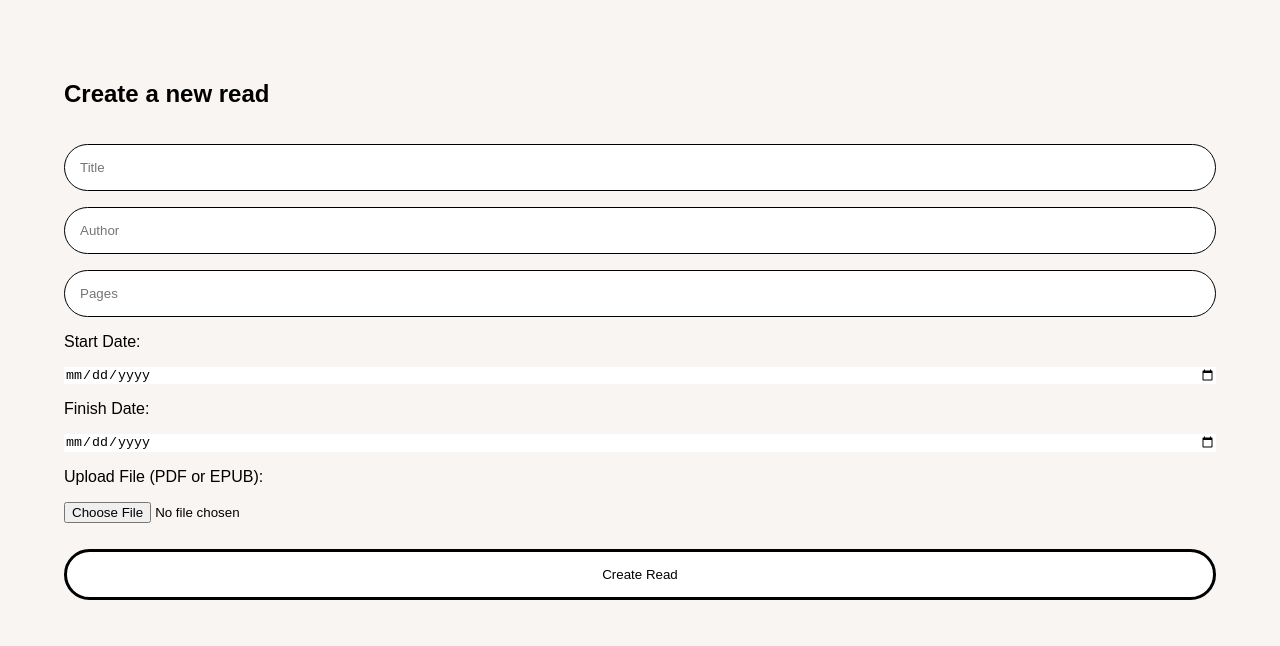
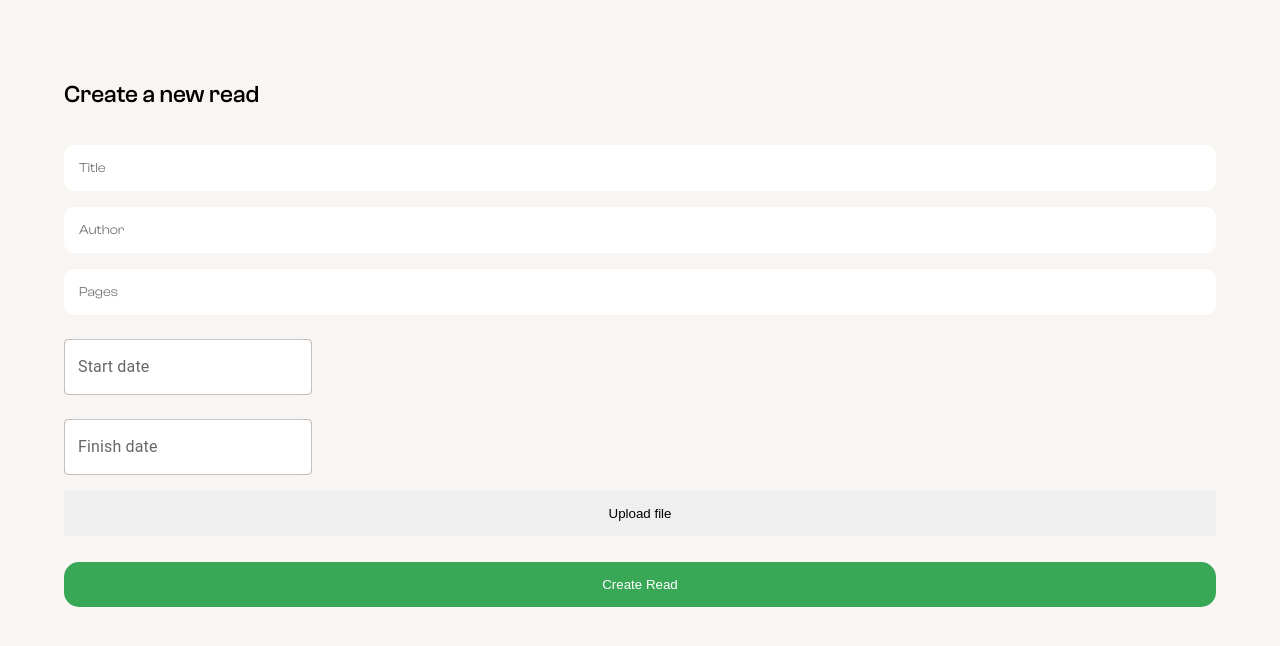
Before and after one commit to zion-off/intellect-connect, a React (Create React App) app: page /read/1 in a window 1280 px wide. Shown: the top 646 px of the page. Built offline with nearby package versions, Linux system fonts and the light colour scheme; no server answers; sample sign-in values are in the browser's storage.

Commit message:
some changes : )

```diff
--- a/package.json
+++ b/package.json
@@ -3,6 +3,10 @@
   "version": "0.1.0",
   "private": true,
   "dependencies": {
+    "@emotion/react": "^11.11.4",
+    "@emotion/styled": "^11.11.5",
+    "@mui/material": "^5.15.18",
+    "@mui/styles": "^5.15.18",
     "@testing-library/jest-dom": "^5.17.0",
     "@testing-library/react": "^13.4.0",
     "@testing-library/user-event": "^13.5.0",
--- a/src/pages/communities.js
+++ b/src/pages/communities.js
@@ -2,11 +2,11 @@ import React, { useState, useEffect } from "react";
 import { Link } from "react-router-dom";
 import "../styles/communities.css";
 import add from "../assets/add.png";
-import loading from "../assets/loading.gif";
 import refresh from "../assets/refresh.png";
 import { collection, getDocs } from "firebase/firestore";
 import { auth, db } from "../firebase";
 import "../styles/communitydetails.css";
+import Skeleton from "@mui/material/Skeleton";
 
 import Navbar from "./navbar";
 
@@ -40,6 +40,7 @@ function Communities() {
   }, []);
 
   const handleRefresh = () => {
+    setCommunityData([]);
     fetchCommunities();
   };
 
@@ -63,13 +64,19 @@ function Communities() {
           <ul className="list-no-bullets list-no-indentation">
             {communityData.map((community, index) => (
               <Link
-                key={community.id} // move key here to avoid warning
+                key={community.id}
                 style={{
                   textDecoration: "none",
                   color: "black",
                   fontWeight: "bold",
                 }}
-                to={`/community/${community.id}`}>
+                to={{
+                  pathname: `/community/${community.id}`,
+                  state: {
+                    communityName: community.name,
+                    communityDescription: community.description
+                  }
+                }}>
                 <motion.li
                   initial={index !== 0 ? { y: -50 } : {}}
                   animate={index !== 0 ? { y: 0 } : {}}
@@ -91,8 +98,29 @@ function Communities() {
             ))}
           </ul>
         ) : (
-          <div id="primary-loader">
-            <img id="loading" src={loading} alt="loading" />
+          <div
+            style={{ display: "flex", flexDirection: "column", gap: "10px" }}>
+            <Skeleton
+              variant="rectangular"
+              height={60}
+              sx={{
+                borderRadius: 2,
+              }}
+            />
+            <Skeleton
+              variant="rectangular"
+              height={60}
+              sx={{
+                borderRadius: 2,
+              }}
+            />
+            <Skeleton
+              variant="rectangular"
+              height={60}
+              sx={{
+                borderRadius: 2,
+              }}
+            />
           </div>
         )
       ) : (
--- a/src/pages/communitydetails.js
+++ b/src/pages/communitydetails.js
@@ -1,6 +1,5 @@
 import React, { useState, useEffect } from "react";
-import { Link } from "react-router-dom";
-import { useParams } from "react-router-dom";
+import { Link, useParams, useLocation } from "react-router-dom";
 import {
   doc,
   getDoc,
@@ -15,6 +14,8 @@ import add from "../assets/add.png";
 import refresh from "../assets/refresh.png";
 import loading from "../assets/loading.gif";
 import Navbar from "./navbar";
+import Skeleton from "@mui/material/Skeleton";
+import { motion } from "framer-motion";
 
 function CommunityDetails() {
   const { id } = useParams();
@@ -22,6 +23,11 @@ function CommunityDetails() {
   const [reads, setReads] = useState([]);
   const [showAddMemberDialog, setShowAddMemberDialog] = useState(false);
   const [newMemberEmail, setNewMemberEmail] = useState("");
+
+  const location = useLocation();
+  const { communityName, communityDescription } = location.state || {};
+  console.log("Community Name: ", communityName);
+  console.log("Community Description: ", communityDescription);
 
   const getRandomColor = () => {
     let hue = Math.floor(Math.random() * 360); // Random hue from 0 to 360
@@ -67,8 +73,7 @@ function CommunityDetails() {
   useEffect(() => {
     fetchReadsData();
     fetchCommunityData();
-  }, [id]); // Re-run effect when ID changes
-  // Re-run effect when ID changes
+  }, [id]);
 
   const handleAddMember = async () => {
     if (!newMemberEmail.includes("@")) {
@@ -93,6 +98,8 @@ function CommunityDetails() {
   };
 
   const handleRefresh = () => {
+    setCommunityData(null);
+    setReads([]);
     fetchCommunityData();
     fetchReadsData();
   };
@@ -112,13 +119,17 @@ function CommunityDetails() {
         />
       </div>
 
+      {/* <div>
+        <h2 id="communitydetails-communityname">{communityName}</h2>
+        <p id="communitydetails-communitydescription">{communityDescription}</p>
+      </div> */}
+
       {communityData ? (
         <div>
           <h2 id="communitydetails-communityname">{communityData.name}</h2>
           <p id="communitydetails-communitydescription">
             {communityData.description}
           </p>
-          {/* Add more relevant data as needed */}
         </div>
       ) : (
         <div id="primary-loader">
@@ -144,8 +155,29 @@ function CommunityDetails() {
             ))}
           </ul>
         ) : (
-          <div id="primary-loader">
-            <img id="loading" src={loading} alt="loading" />
+          <div
+            style={{ display: "flex", flexDirection: "column", gap: "10px" }}>
+            <Skeleton
+              variant="rectangular"
+              height={60}
+              sx={{
+                borderRadius: 2,
+              }}
+            />
+            <Skeleton
+              variant="rectangular"
+              height={60}
+              sx={{
+                borderRadius: 2,
+              }}
+            />
+            <Skeleton
+              variant="rectangular"
+              height={60}
+              sx={{
+                borderRadius: 2,
+              }}
+            />
           </div>
         )
       ) : (
@@ -155,6 +187,7 @@ function CommunityDetails() {
       <h3 style={{ fontFamily: "ClashDisplay-Variable", fontWeight: "500" }}>
         Members
       </h3>
+
       {communityData ? (
         communityData.members.length > 0 ? (
           <ul id="communitydetails-members-list">
@@ -189,13 +222,18 @@ function CommunityDetails() {
           <p>No members found.</p>
         )
       ) : (
-        <div id="primary-loader">
-          <img id="loading" src={loading} alt="loading" />
+        <div style={{ display: "flex", flexDirection: "row", gap: "10px" }}>
+          <Skeleton variant="circular" height={40} width={40} />
+          <Skeleton variant="circular" height={40} width={40} />
+          <Skeleton variant="circular" height={40} width={40} />
         </div>
       )}
 
       {showAddMemberDialog && (
-        <div
+        <motion.div
+          initial={{ opacity: 0 }}
+          animate={{ opacity: 1 }}
+          transition={{ duration: 0.3 }}
           style={{
             position: "fixed",
             top: 0,
@@ -211,14 +249,17 @@ function CommunityDetails() {
           <div
             style={{
               position: "relative",
+              width: "80%",
               backgroundColor: "white",
-              padding: "20px",
+              padding: "10px 20px 20px 20px",
               zIndex: 100,
               display: "flex",
               flexDirection: "column",
-              borderRadius: "15px",
+              borderRadius: "10px",
             }}>
-            <p>Add a new member</p>
+            <p style={{ fontFamily: "ClashDisplay-Variable" }}>
+              Add a new member
+            </p>
             <input
               type="email"
               value={newMemberEmail}
@@ -228,41 +269,44 @@ function CommunityDetails() {
                 margin: "0 0 15px 0",
                 border: "solid",
                 borderColor: "grey",
-                borderRadius: "15px",
+                borderRadius: "10px",
                 padding: "15px",
+                fontFamily: "ClashDisplay-Variable",
               }}
             />
             <div
               style={{
                 display: "flex",
-                justifyContent: "space-between",
+                justifyContent: "right",
                 gap: "5px",
               }}>
               <button
                 style={{
                   background: "black",
                   border: "none",
-                  borderRadius: "15px",
+                  borderRadius: "10px",
                   padding: "5px 10px",
                   color: "white",
+                  fontFamily: "ClashDisplay-Variable",
+                }}
+                onClick={() => setShowAddMemberDialog(false)}>
+                Cancel
+              </button>
+              <button
+                style={{
+                  background: "#38a856",
+                  border: "none",
+                  borderRadius: "10px",
+                  padding: "5px 10px",
+                  color: "white",
+                  fontFamily: "ClashDisplay-Variable",
                 }}
                 onClick={handleAddMember}>
                 Add Member
               </button>
-              <button
-                style={{
-                  background: "black",
-                  border: "none",
-                  borderRadius: "15px",
-                  padding: "5px 10px",
-                  color: "white",
-                }}
-                onClick={() => setShowAddMemberDialog(false)}>
-                Cancel
-              </button>
             </div>
           </div>
-        </div>
+        </motion.div>
       )}
 
       <button
--- a/src/pages/read.js
+++ b/src/pages/read.js
@@ -1,19 +1,36 @@
 import React, { useState } from "react";
 import { useNavigate } from "react-router-dom";
+import { useRef } from "react";
 import { useParams } from "react-router-dom";
 import { collection, addDoc } from "firebase/firestore";
 import { ref, uploadBytesResumable, getDownloadURL } from "firebase/storage";
 import { db, storage } from "../firebase";
+import { DemoContainer } from "@mui/x-date-pickers/internals/demo";
+import { AdapterDayjs } from "@mui/x-date-pickers/AdapterDayjs";
+import { LocalizationProvider } from "@mui/x-date-pickers/LocalizationProvider";
+import TextField from "@mui/material/TextField";
+import { DatePicker } from "@mui/x-date-pickers/DatePicker";
 import "../styles/read.css";
+import { makeStyles } from "@mui/styles";
+
+const useStyles = makeStyles({
+  customDatePicker: {
+    backgroundColor: "white",
+    borderRadius: "10px", // Adjust the border radius as needed
+    fontFamily: "ClashDisplay-Variable",
+  },
+});
 
 const Read = (props) => {
   const [title, setTitle] = useState("");
   const [author, setAuthor] = useState("");
   const [pages, setPages] = useState("");
-  const [startDate, setStartDate] = useState("");
-  const [finishDate, setFinishDate] = useState("");
+  const [startDate, setStartDate] = useState(undefined);
+  const [finishDate, setFinishDate] = useState(undefined);
   const [file, setFile] = useState(null);
   const [uploadProgress, setUploadProgress] = useState(0);
+  const classes = useStyles();
+  const fileInputRef = useRef(null);
 
   const navigate = useNavigate();
 
@@ -32,6 +49,8 @@ const Read = (props) => {
       const fileRef = ref(storage, file.name);
       // Upload file to Firebase Storage
       const uploadTask = uploadBytesResumable(fileRef, file);
+      const firebaseStartDate = startDate.toDate();
+      const firebaseFinishDate = finishDate.toDate();
 
       uploadTask.on(
         "state_changed",
@@ -51,8 +70,8 @@ const Read = (props) => {
               title,
               author,
               pages: parseInt(pages),
-              startDate,
-              finishDate,
+              firebaseStartDate,
+              firebaseFinishDate,
               fileUrl: downloadURL,
               communityId: id,
             });
@@ -64,6 +83,10 @@ const Read = (props) => {
     } catch (error) {
       console.error("Error adding read: ", error);
     }
+  };
+
+  const handleButtonClick = () => {
+    fileInputRef.current.click();
   };
 
   return (
@@ -94,30 +117,60 @@ const Read = (props) => {
           onChange={(e) => setPages(e.target.value)}
           required
         />
-        <label htmlFor="startDate">Start Date:</label>
-        <input
-          type="date"
+        <LocalizationProvider dateAdapter={AdapterDayjs}>
+          <DemoContainer components={["DatePicker"]}>
+            <DatePicker
+              label="Start date"
               id="create-startDate"
               value={startDate}
-          onChange={(e) => setStartDate(e.target.value)}
-          required
+              onChange={(date) => setStartDate(date)}
+              className={classes.customDatePicker}
+              renderInput={(params) => (
+                <TextField
+                  {...params}
+                  sx={{
+                    "& .MuiOutlinedInput-root": {
+                      "& fieldset": {
+                        borderColor: "none",
+                      },
+                      "&:hover fieldset": {
+                        borderColor: "none",
+                      },
+                      "&.Mui-focused fieldset": {
+                        borderColor: "none",
+                      },
+                    },
+                  }}
                 />
-        <label htmlFor="finishDate">Finish Date:</label>
-        <input
-          type="date"
+              )}
+            />
+          </DemoContainer>
+        </LocalizationProvider>
+        <LocalizationProvider dateAdapter={AdapterDayjs}>
+          <DemoContainer components={["DatePicker"]}>
+            <DatePicker
+              label="Finish date"
               id="create-finishDate"
               value={finishDate}
-          onChange={(e) => setFinishDate(e.target.value)}
-          required
+              onChange={(date) => setFinishDate(date)}
+              className={classes.customDatePicker}
             />
-        <label htmlFor="file">Upload File (PDF or EPUB):</label>
+          </DemoContainer>
+        </LocalizationProvider>
         <input
           type="file"
           id="file"
           accept=".pdf,.epub"
           onChange={handleFileChange}
+          ref={fileInputRef}
+          style={{ display: "none" }}
         />
-        {uploadProgress > 0 && <p>Upload Progress: {uploadProgress}%</p>}
+        <button onClick={handleButtonClick} id="read-upload-button">
+          {uploadProgress > 0
+            ? `(Upload progress: ${uploadProgress}%)`
+            : "Upload file"}
+        </button>
+
         <button id="read-button" type="submit">
           Create Read
         </button>
--- a/src/styles/read.css
+++ b/src/styles/read.css
@@ -8,6 +8,8 @@
 
 #read-header {
   margin-top: 10vh;
+  font-family: 'ClashGrotesk-Variable', sans-serif;
+  font-weight: 500;
 }
 
 #read-form {
@@ -15,42 +17,38 @@
   gap: 2vh;
   flex-direction: column;
   padding-top: 2vh;
+  font-family: 'ClashDisplay-Variable', sans-serif;
 }
 
 #create-title {
   padding: 15px;
-  border: solid;
-  border-color: black;
-  border-width: 1px;
-  border-radius: 45px;
+  border-radius: 10px;
+  font-family: 'ClashDisplay-Variable', sans-serif;
 }
 
 #create-author {
   padding: 15px;
-  border: solid;
-  border-color: black;
-  border-width: 1px;
-  border-radius: 45px;
+  border-radius: 10px;
+  font-family: 'ClashDisplay-Variable', sans-serif;
 }
 
 #create-pages {
   padding: 15px;
-  border: solid;
-  border-color: black;
-  border-width: 1px;
-  border-radius: 45px;
+  border-radius: 10px;
+  font-family: 'ClashDisplay-Variable', sans-serif;
 }
 
 #read-button {
   margin-top: 10px;
   z-index: 1;
-  background-color: white;
+  background-color: #38a856;
   padding: 15px 100px;
-  border-radius: 45px;
-  border: solid;
-  border-color: black;
-  border-width: 3px;
+  border-radius: 15px;
   text-decoration: none;
-  color: black;
+  color: white;
   width: 100%;
 }
+
+#read-upload-button {
+  padding: 15px 100px;
+}
```
Also changed, not shown: 1 other file (tests, documents, lock files or other folders). Lines whose indentation alone changed are shown as unchanged.
